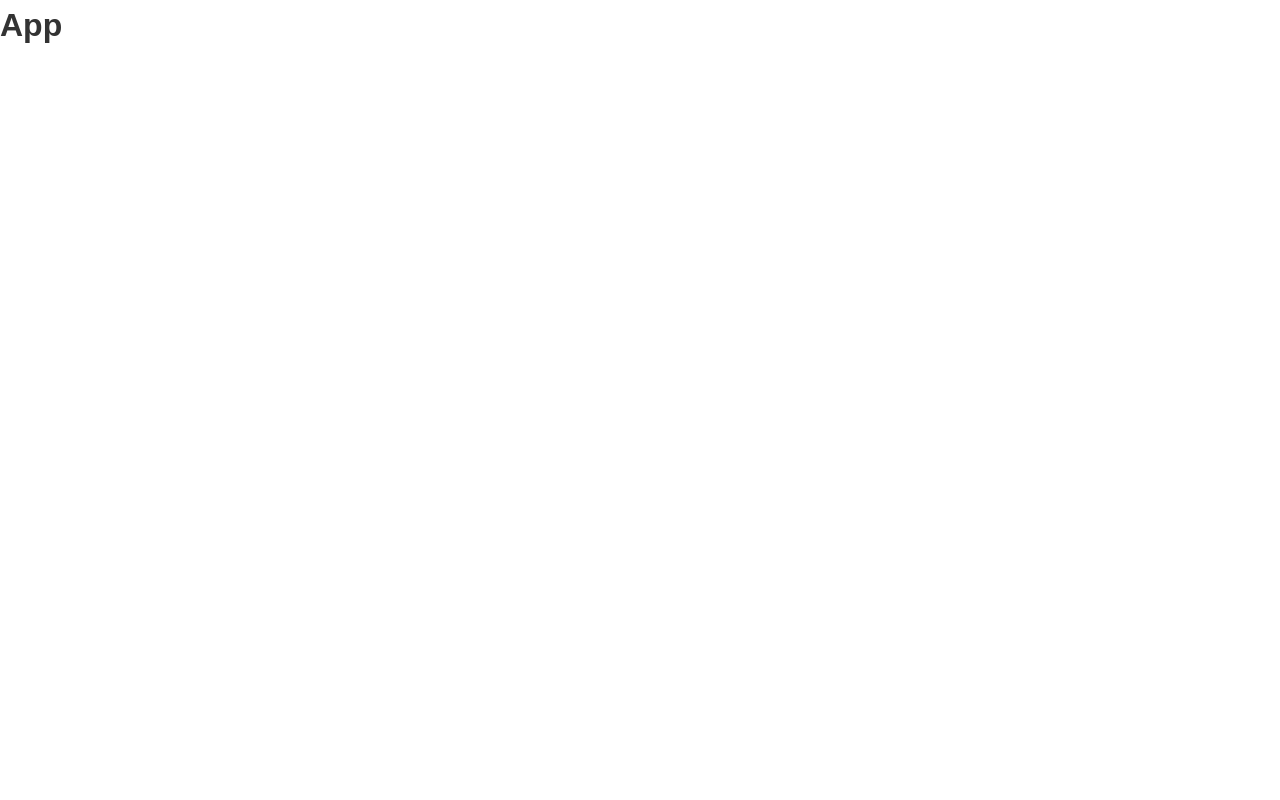
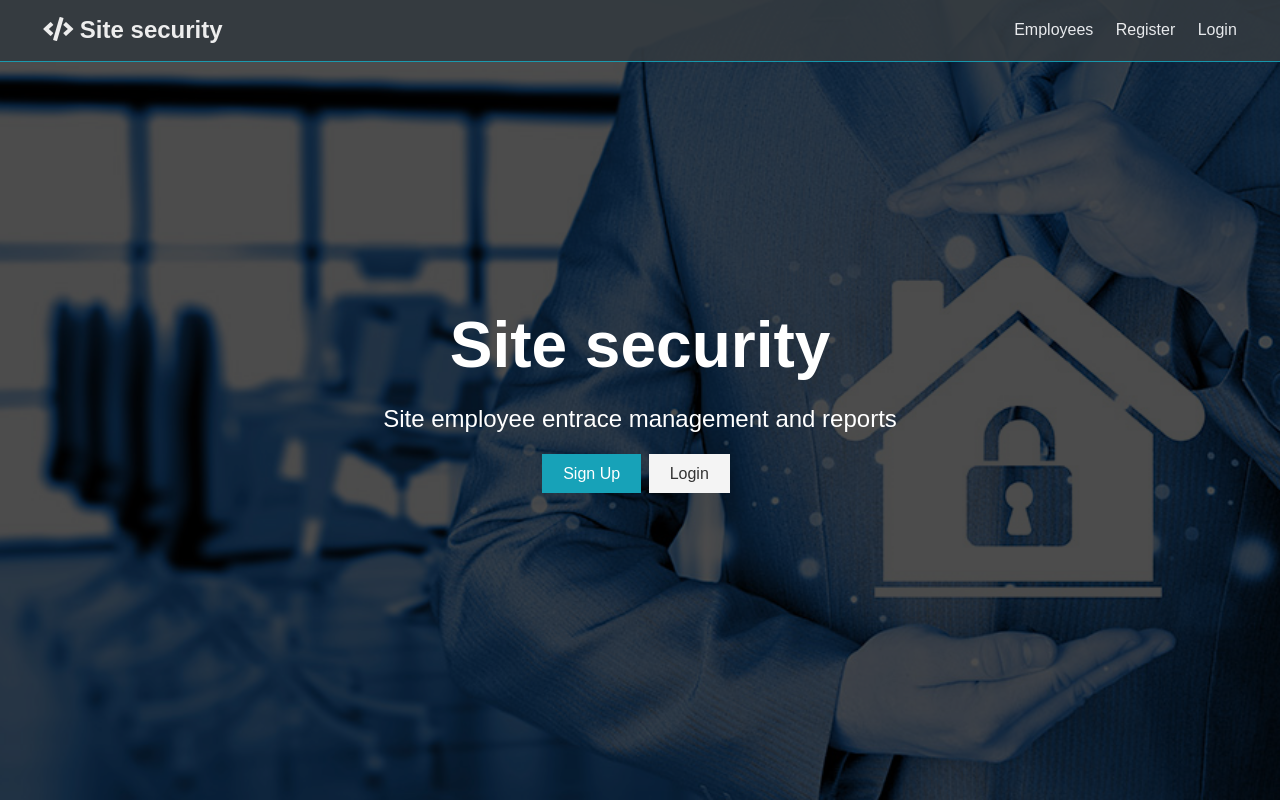
Before and after one commit to pwalvarado/MERN-Site-security-manager, a React (Create React App) app in the folder client/: page / in a window 1280 px wide. Built offline with nearby package versions, Linux system fonts and the light colour scheme.

Commit message:
add navbar and landing components

```diff
--- a/client/public/index.html
+++ b/client/public/index.html
@@ -11,34 +11,11 @@
       integrity="sha256-PF6MatZtiJ8/c9O9HQ8uSUXr++R9KBYu4gbNG5511WE="
       crossorigin="anonymous"
     />
-    <!--
-      manifest.json provides metadata used when your web app is installed on a
-      user's mobile device or desktop. See https://developers.google.com/web/fundamentals/web-app-manifest/
-    -->
     <link rel="manifest" href="%PUBLIC_URL%/manifest.json" />
-    <!--
-      Notice the use of %PUBLIC_URL% in the tags above.
-      It will be replaced with the URL of the `public` folder during the build.
-      Only files inside the `public` folder can be referenced from the HTML.
-
-      Unlike "/favicon.ico" or "favicon.ico", "%PUBLIC_URL%/favicon.ico" will
-      work correctly both with client-side routing and a non-root public URL.
-      Learn how to configure a non-root public URL by running `npm run build`.
-    -->
-    <title>React App</title>
+    <title>Site Security App</title>
   </head>
   <body>
     <noscript>You need to enable JavaScript to run this app.</noscript>
     <div id="root"></div>
-    <!--
-      This HTML file is a template.
-      If you open it directly in the browser, you will see an empty page.
-
-      You can add webfonts, meta tags, or analytics to this file.
-      The build step will place the bundled scripts into the <body> tag.
-
-      To begin the development, run `npm start` or `yarn start`.
-      To create a production bundle, use `npm run build` or `yarn build`.
-    -->
   </body>
 </html>
--- a/client/src/App.js
+++ b/client/src/App.js
@@ -1,9 +1,12 @@
 import React, { Fragment } from "react";
 import "./App.scss";
+import Navbar from "./components/layout/Navbar";
+import Landing from "./components/layout/Landing";
 
 const App = () => (
   <Fragment>
-    <h1>App</h1>
+    <Navbar />
+    <Landing />
   </Fragment>
 );
 
--- /dev/null
+++ b/client/src/components/layout/Landing.js
@@ -0,0 +1,26 @@
+import React from "react";
+
+const Landing = () => {
+  return (
+    <div>
+      <section className="landing">
+        <div className="dark-overlay">
+          <div className="landing-inner">
+            <h1 className="x-large">Site security</h1>
+            <p className="lead">Site employee entrace management and reports</p>
+            <div className="buttons">
+              <a href="register.html" className="btn btn-primary">
+                Sign Up
+              </a>
+              <a href="login.html" className="btn btn">
+                Login
+              </a>
+            </div>
+          </div>
+        </div>
+      </section>
+    </div>
+  );
+};
+
+export default Landing;
--- /dev/null
+++ b/client/src/components/layout/Navbar.js
@@ -0,0 +1,29 @@
+import React from "react";
+
+const Navbar = () => {
+  return (
+    <div>
+      <nav className="navbar bg-dark">
+        <h1>
+          <a href="dashboard.html">
+            {" "}
+            <i className="fas fa-code" /> Site security{" "}
+          </a>
+        </h1>
+        <ul>
+          <li>
+            <a href="profiles.html">Employees</a>
+          </li>
+          <li>
+            <a href="register.html">Register</a>
+          </li>
+          <li>
+            <a href="login.html">Login</a>
+          </li>
+        </ul>
+      </nav>
+    </div>
+  );
+};
+
+export default Navbar;
```
